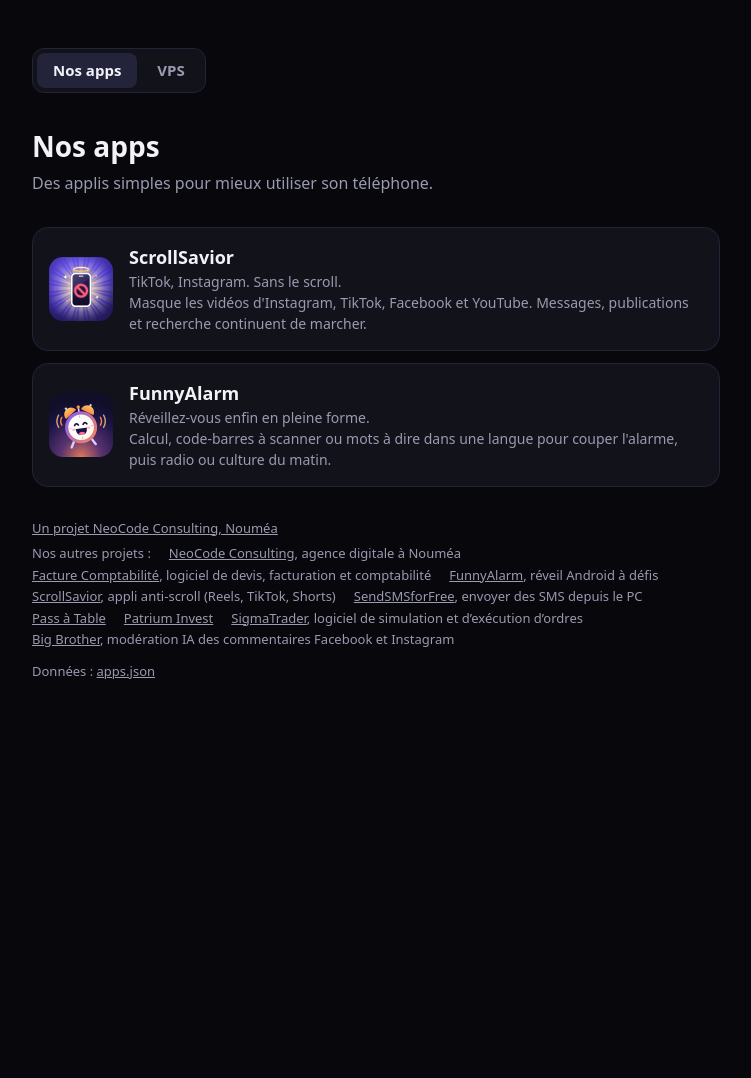
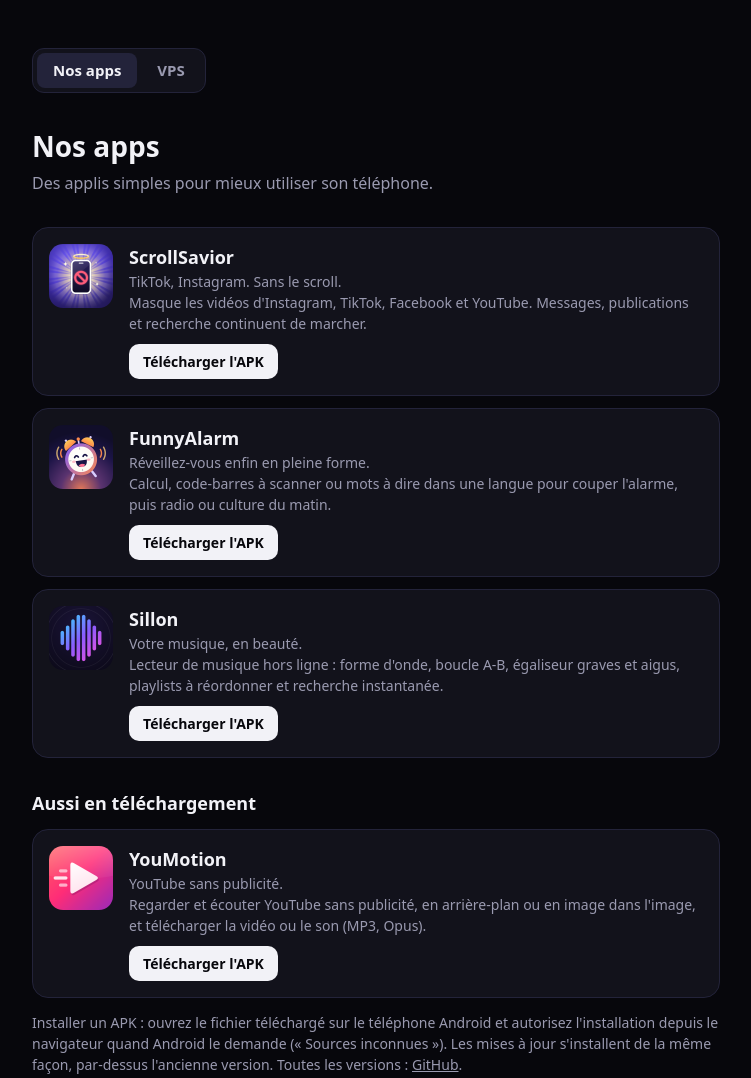
Before and after one commit to Cocosdnc/neocode-apps, a plain HTML site: page public/index.html in a window 1280 px wide. Shown: the top 1078 px of the page, without its empty margins (264-1015 px from the left). Before the commit the page ends 800 px from the top, so only its background shows below. Drawn offline with Linux system fonts and the light colour scheme.

Commit message:
APK à télécharger : Releases GitHub par appli, bouton sur la page, apkUrl dans apps.json, ajout de Sillon et YouMotion
Co-Authored-By: Claude Opus 5.5 <noreply@anthropic.com>

```diff
--- a/public/apps.json
+++ b/public/apps.json
@@ -21,7 +21,8 @@
       "scheme": "scrollsavior://",
       "android": {
         "package": "com.neocodeconsulting.scrollsavior",
-        "storeUrl": ""
+        "storeUrl": "",
+        "apkUrl": "https://github.com/Cocosdnc/neocode-apps/releases/download/scrollsavior/ScrollSavior.apk"
       },
       "ios": {
         "bundleId": "com.neocodeconsulting.scrollsavior",
@@ -48,12 +49,41 @@
       "scheme": "funnyalarm://",
       "android": {
         "package": "com.neocodeconsulting.funnyalarm",
-        "storeUrl": ""
+        "storeUrl": "",
+        "apkUrl": "https://github.com/Cocosdnc/neocode-apps/releases/download/funnyalarm/FunnyAlarm.apk"
       },
       "ios": {
         "bundleId": "com.funnyalarm.app",
         "storeUrl": ""
       }
+    },
+    {
+      "id": "sillon",
+      "name": "Sillon",
+      "active": true,
+      "tagline": {
+        "fr": "Votre musique, en beauté.",
+        "en": "Your music, beautifully played.",
+        "es": "Tu música, con estilo."
+      },
+      "description": {
+        "fr": "Lecteur de musique hors ligne : forme d'onde, boucle A-B, égaliseur graves et aigus, playlists à réordonner et recherche instantanée.",
+        "en": "Offline music player: waveform, A-B loop, bass and treble equaliser, reorderable playlists and instant search.",
+        "es": "Reproductor de música sin conexión: forma de onda, bucle A-B, ecualizador de graves y agudos, listas reordenables y búsqueda instantánea."
+      },
+      "icon": "https://cocosdnc.github.io/neocode-apps/icons/sillon.png",
+      "color": "#1B1438",
+      "website": "https://cocosdnc.github.io/neocode-apps/#sillon",
+      "scheme": "",
+      "android": {
+        "package": "nc.sillon",
+        "storeUrl": "",
+        "apkUrl": "https://github.com/Cocosdnc/neocode-apps/releases/download/sillon/Sillon.apk"
+      },
+      "ios": {
+        "bundleId": "",
+        "storeUrl": ""
+      }
     }
   ]
 }
--- a/public/index.html
+++ b/public/index.html
@@ -4,7 +4,7 @@
 <meta charset="utf-8">
 <meta name="viewport" content="width=device-width, initial-scale=1">
 <title>Nos apps · NeoCode</title>
-<meta name="description" content="Les applis mobiles de NeoCode Consulting, à Nouméa : ScrollSavior, pour bloquer les Reels, TikTok et les Shorts sans bloquer les messages, et FunnyAlarm, le réveil Android à défis.">
+<meta name="description" content="Les applis Android de NeoCode Consulting, à Nouméa, à télécharger en APK : ScrollSavior, pour bloquer les Reels, TikTok et les Shorts sans bloquer les messages, FunnyAlarm, le réveil à défis, et Sillon, le lecteur de musique.">
 <link rel="canonical" href="https://cocosdnc.github.io/neocode-apps/">
 <style>
   :root { --bg: #07070C; --card: #12121B; --text: #F2F2F7; --muted: #9A9AB0; --line: #23233A; }
@@ -16,12 +16,20 @@
   .tabs a[aria-current] { background: var(--line); color: var(--text); }
   h1 { font-size: 28px; margin: 0 0 4px; }
   p.lead { color: var(--muted); margin: 0 0 32px; }
-  .app { display: flex; gap: 16px; align-items: center; padding: 16px; margin-bottom: 12px;
-         background: var(--card); border: 1px solid var(--line); border-radius: 16px; color: inherit; text-decoration: none; }
-  .app:hover { border-color: var(--muted); }
+  .app { display: flex; gap: 16px; align-items: flex-start; padding: 16px; margin-bottom: 12px;
+         background: var(--card); border: 1px solid var(--line); border-radius: 16px; scroll-margin-top: 16px; }
+  .app:target { border-color: var(--muted); }
   .app img { width: 64px; height: 64px; border-radius: 14px; flex-shrink: 0; }
+  .app > div { min-width: 0; }
   .app strong { display: block; font-size: 18px; }
+  .app strong a { color: inherit; text-decoration: none; }
+  .app strong a:hover { text-decoration: underline; }
   .app span { display: block; color: var(--muted); font-size: 14px; }
+  .dl { display: inline-block; margin-top: 10px; padding: 7px 14px; border-radius: 10px; background: #F2F2F7; color: #07070C;
+        font-weight: 600; font-size: 14px; text-decoration: none; }
+  .dl:hover { background: #fff; }
+  h2 { font-size: 18px; margin: 32px 0 12px; }
+  .note { color: var(--muted); font-size: 14px; }
   footer { margin-top: 32px; color: var(--muted); font-size: 13px; }
   footer a { color: inherit; }
   footer p { margin: 0 0 6px; }
@@ -67,9 +75,13 @@
   <p class="lead">Des applis simples pour mieux utiliser son téléphone.</p>
   <!-- Liste lisible sans JavaScript (moteurs de recherche) : à garder en phase avec apps.json, que le script ci-dessous relit. -->
   <div id="list">
-    <a class="app" href="https://www.scrollsavior.com/"><img src="icons/scrollsavior.png" alt="" width="64" height="64"><div><strong>ScrollSavior</strong><span>TikTok, Instagram. Sans le scroll.</span><span>Masque les vidéos d'Instagram, TikTok, Facebook et YouTube. Messages, publications et recherche continuent de marcher.</span></div></a>
-    <a class="app" href="https://www.funnyalarm.com/"><img src="icons/funnyalarm.png" alt="" width="64" height="64"><div><strong>FunnyAlarm</strong><span>Réveillez-vous enfin en pleine forme.</span><span>Calcul, code-barres à scanner ou mots à dire dans une langue pour couper l'alarme, puis radio ou culture du matin.</span></div></a>
+    <div class="app" id="scrollsavior"><img src="icons/scrollsavior.png" alt="" width="64" height="64"><div><strong><a href="https://www.scrollsavior.com/">ScrollSavior</a></strong><span>TikTok, Instagram. Sans le scroll.</span><span>Masque les vidéos d'Instagram, TikTok, Facebook et YouTube. Messages, publications et recherche continuent de marcher.</span><a class="dl" href="https://github.com/Cocosdnc/neocode-apps/releases/download/scrollsavior/ScrollSavior.apk">Télécharger l'APK</a></div></div>
+    <div class="app" id="funnyalarm"><img src="icons/funnyalarm.png" alt="" width="64" height="64"><div><strong><a href="https://www.funnyalarm.com/">FunnyAlarm</a></strong><span>Réveillez-vous enfin en pleine forme.</span><span>Calcul, code-barres à scanner ou mots à dire dans une langue pour couper l'alarme, puis radio ou culture du matin.</span><a class="dl" href="https://github.com/Cocosdnc/neocode-apps/releases/download/funnyalarm/FunnyAlarm.apk">Télécharger l'APK</a></div></div>
+    <div class="app" id="sillon"><img src="icons/sillon.png" alt="" width="64" height="64"><div><strong>Sillon</strong><span>Votre musique, en beauté.</span><span>Lecteur de musique hors ligne : forme d'onde, boucle A-B, égaliseur graves et aigus, playlists à réordonner et recherche instantanée.</span><a class="dl" href="https://github.com/Cocosdnc/neocode-apps/releases/download/sillon/Sillon.apk">Télécharger l'APK</a></div></div>
   </div>
+  <h2>Aussi en téléchargement</h2>
+  <div class="app" id="youmotion"><img src="icons/youmotion.png" alt="" width="64" height="64"><div><strong>YouMotion</strong><span>YouTube sans publicité.</span><span>Regarder et écouter YouTube sans publicité, en arrière-plan ou en image dans l'image, et télécharger la vidéo ou le son (MP3, Opus).</span><a class="dl" href="https://github.com/Cocosdnc/neocode-apps/releases/download/youmotion/YouMotion.apk">Télécharger l'APK</a></div></div>
+  <p class="note">Installer un APK : ouvrez le fichier téléchargé sur le téléphone Android et autorisez l'installation depuis le navigateur quand Android le demande (« Sources inconnues »). Les mises à jour s'installent de la même façon, par-dessus l'ancienne version. Toutes les versions : <a href="https://github.com/Cocosdnc/neocode-apps/releases" style="color:inherit">GitHub</a>.</p>
   <footer>
     <nav aria-label="Projets NeoCode Consulting">
       <p><a href="https://neocode-consulting.nc/">Un projet NeoCode Consulting, Nouméa</a></p>
@@ -98,21 +110,38 @@
       const list = document.getElementById('list');
       const cards = [];
       for (const app of apps.filter((a) => a.active)) {
-        const a = document.createElement('a');
-        a.className = 'app';
-        a.href = app.website;
+        const card = document.createElement('div');
+        card.className = 'app';
+        card.id = app.id;
         const img = document.createElement('img');
         img.src = app.icon; img.alt = ''; img.width = 64; img.height = 64;
         const text = document.createElement('div');
         const name = document.createElement('strong');
-        name.textContent = app.name;
+        // website may point back to this page (#id): then the name is plain text.
+        if (app.website && !app.website.startsWith(location.origin + location.pathname)) {
+          const link = document.createElement('a');
+          link.href = app.website;
+          link.textContent = app.name;
+          name.append(link);
+        } else {
+          name.textContent = app.name;
+        }
         const tagline = document.createElement('span');
         tagline.textContent = pick(app.tagline);
         const description = document.createElement('span');
         description.textContent = pick(app.description);
         text.append(name, tagline, description);
-        a.append(img, text);
-        cards.push(a);
+        const store = app.android && app.android.storeUrl;
+        const apk = app.android && app.android.apkUrl;
+        if (store || apk) {
+          const dl = document.createElement('a');
+          dl.className = 'dl';
+          dl.href = store || apk;
+          dl.textContent = store ? 'Google Play' : "Télécharger l'APK";
+          text.append(dl);
+        }
+        card.append(img, text);
+        cards.push(card);
       }
       if (cards.length) list.replaceChildren(...cards);
     })
--- a/scripts/validate.mjs
+++ b/scripts/validate.mjs
@@ -40,6 +40,8 @@ for (const [i, app] of (data.apps ?? []).entries()) {
     const url = app[os]?.storeUrl;
     if (url && !isHttps(url)) errors.push(`${at}: ${os}.storeUrl doit être vide ou une URL https`);
   }
+  const apk = app.android?.apkUrl;
+  if (apk && !(isHttps(apk) && apk.endsWith('.apk'))) errors.push(`${at}: android.apkUrl doit être vide ou une URL https vers un .apk`);
 }
 
 if (errors.length) {
```
Also changed, not shown: public/icons/sillon.png (added), public/icons/youmotion.png (added), 2 other files. Lines whose indentation alone changed are shown as unchanged.
